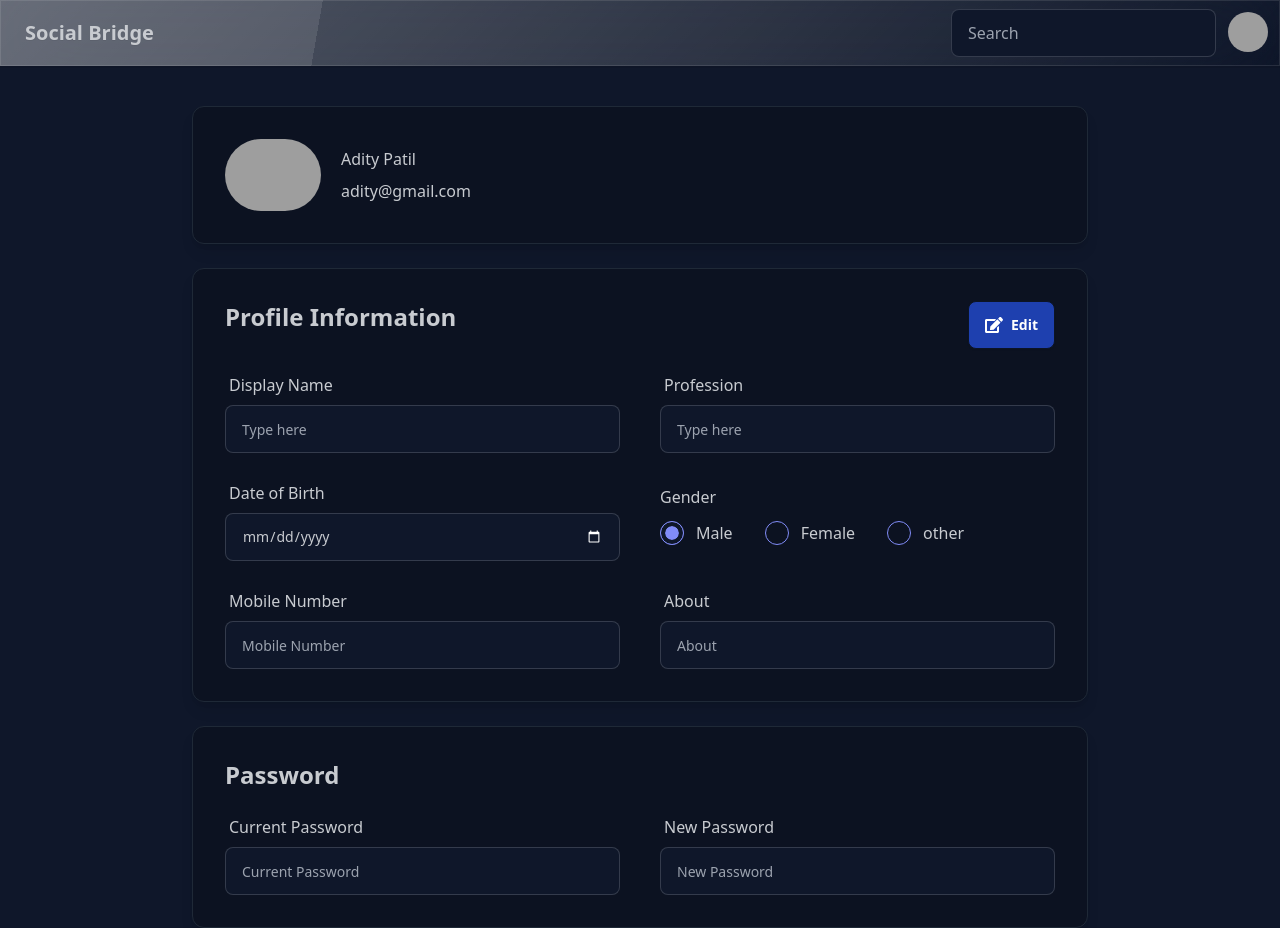
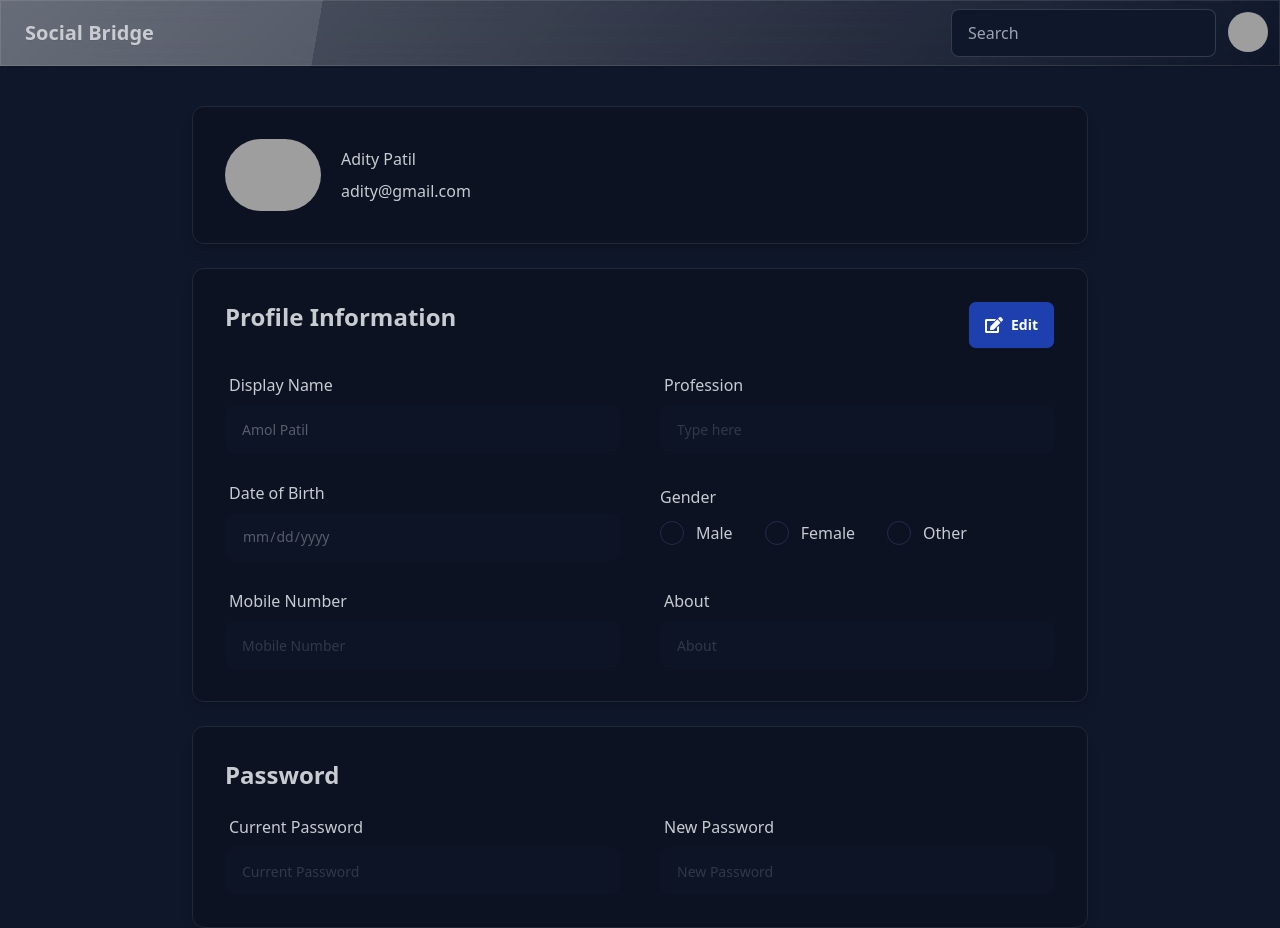
Before and after one commit to mangeshsali/Social_bridge_Frontend, a React (Vite) app: page /profile in a window 1280 px wide. Built offline with nearby package versions, Linux system fonts and the light colour scheme; grey boxes are pictures that could not be loaded.

Commit message:
Small Changes

```diff
--- a/src/Pages/Profile.jsx
+++ b/src/Pages/Profile.jsx
@@ -3,11 +3,12 @@ import { FaEdit, FaSave } from "react-icons/fa";
 
 const Profile = () => {
   const [isEdit, setIsEdit] = useState(true);
+
   return (
     <div className="w-full h-screen items-center py-10">
-      <div className=" container mx-auto max-w-4xl  flex flex-col gap-6">
-        {/* Picture  */}
-        <div className="flex gap-5 border  items-center rounded-xl shadow-lg p-8 bg-deep-navy border-gray-800">
+      <div className="container mx-auto max-w-4xl flex flex-col gap-6">
+        {/* Picture */}
+        <div className="flex gap-5 border items-center rounded-xl shadow-lg p-8 bg-deep-navy border-gray-800">
           <div>
             <img
               src="https://img.daisyui.com/images/stock/photo-1534528741775-53994a69daeb.webp"
@@ -21,47 +22,39 @@ const Profile = () => {
           </div>
         </div>
 
-        {/* Info  */}
-
+        {/* Info */}
         <div className="border rounded-xl shadow-lg p-8 bg-deep-navy border-gray-800">
           <div className="flex justify-between">
-            <h1 className=" text-2xl font-semibold ">Profile Information</h1>
-
-            <div>
-              {isEdit ? (
+            <h1 className="text-2xl font-semibold">Profile Information</h1>
             <button
               className="btn bg-blue-btn hover:bg-blue-btn-hover text-white"
-                  onClick={() => setIsEdit(false)}
+              onClick={() => setIsEdit(!isEdit)}
             >
+              {isEdit ? (
                 <FaEdit className="text-lg" />
-                  <span>Edit</span>
+              ) : (
+                <FaSave className="text-lg" />
+              )}
+              <span>{isEdit ? "Edit" : "Save"}</span>
             </button>
-              ) : (
-                <button
-                  className="btn bg-blue-btn hover:bg-blue-btn-hover text-white"
-                  onClick={() => setIsEdit(true)}
-                >
-                  <FaSave className="text-lg" />
-                  <span>Save</span>
-                </button>
-              )}
-            </div>
           </div>
 
-          <div className="grid grid-cols-2 gap-5 gap-x-10  mt-4 ">
+          <div className="grid grid-cols-2 gap-5 gap-x-10 mt-4">
             {/* Name */}
-            <label className="form-control ">
+            <label className="form-control">
               <div className="label">
                 <span className="label-text text-base">Display Name</span>
               </div>
               <input
                 type="text"
                 placeholder="Type here"
-                className="input input-bordered input-md w-full"
+                defaultValue="Amol Patil"
+                className="input input-md w-full input-bordered"
+                disabled={isEdit}
               />
             </label>
             {/* Profession */}
-            <label className="form-control w-full ">
+            <label className="form-control w-full">
               <div className="label">
                 <span className="label-text text-base">Profession</span>
               </div>
@@ -69,102 +62,90 @@ const Profile = () => {
                 type="text"
                 placeholder="Type here"
                 className="input input-bordered input-md w-full"
+                disabled={isEdit}
               />
             </label>
             {/* DOB */}
-            <label className="form-control w-full  ">
+            <label className="form-control w-full">
               <div className="label">
                 <span className="label-text text-base">Date of Birth</span>
               </div>
               <input
                 type="date"
-                placeholder="Type here"
-                className="input input-bordered input-md w-full "
+                className="input input-bordered input-md w-full"
+                disabled={isEdit}
               />
             </label>
-            {/* Radio */}
-            <div className=" ">
+            {/* Gender */}
+            <div>
               <h1 className="my-3">Gender</h1>
               <div className="flex gap-8">
-                <div className="flex  gap-3 items-center">
+                {["Male", "Female", "Other"].map((gender) => (
+                  <div key={gender} className="flex gap-3 items-center">
                     <input
                       type="radio"
-                    name="radio-3"
+                      name="gender"
                       className="radio radio-secondary"
-                    defaultChecked
+                      disabled={isEdit}
                     />
-                  <span>Male</span>
+                    <span>{gender}</span>
                   </div>
-                <div className="flex  gap-3 items-center">
-                  <input
-                    type="radio"
-                    name="radio-3"
-                    className="radio radio-secondary"
-                  />
-                  <span>Female</span>
-                </div>
-                <div className="flex  gap-3 items-center">
-                  <input
-                    type="radio"
-                    name="radio-3"
-                    className="radio radio-secondary"
-                  />
-                  <span>other</span>
+                ))}
               </div>
             </div>
-            </div>
-
             {/* Phone Number */}
-
-            <label className="form-control w-full ">
+            <label className="form-control w-full">
               <div className="label">
                 <span className="label-text text-base">Mobile Number</span>
               </div>
               <input
                 type="number"
-                placeholder="Mobile Number "
-                className="input input-bordered input-md w-full "
+                placeholder="Mobile Number"
+                className="input input-bordered input-md w-full"
+                disabled={isEdit}
               />
             </label>
             {/* About */}
-            <label className="form-control w-full ">
+            <label className="form-control w-full">
               <div className="label">
                 <span className="label-text text-base">About</span>
               </div>
               <input
                 type="text"
                 placeholder="About"
-                className="input input-bordered input-md w-full "
+                className="input input-bordered input-md w-full"
+                disabled={isEdit}
               />
             </label>
           </div>
         </div>
 
         {/* Password */}
-
-        <div className="border  rounded-xl shadow-lg p-8 bg-deep-navy border-gray-800">
+        <div className="border rounded-xl shadow-lg p-8 bg-deep-navy border-gray-800">
+          <h1 className="text-2xl font-semibold">Password</h1>
+          <div className="flex gap-x-10 mt-4">
             {/* Current Password */}
-          <h1 className=" text-2xl font-semibold ">Password</h1>
-          <div className="flex gap-x-10 mt-4">
-            <label className="form-control w-full ">
+            <label className="form-control w-full">
               <div className="label">
                 <span className="label-text text-base">Current Password</span>
               </div>
               <input
-                type="text"
+                type="password"
                 placeholder="Current Password"
-                className="input input-bordered input-md w-full "
+                className="input input-bordered input-md w-full"
+                disabled={isEdit}
               />
             </label>
             {/* New Password */}
-            <label className="form-control w-full ">
+            <label className="form-control w-full">
               <div className="label">
                 <span className="label-text text-base">New Password</span>
               </div>
               <input
-                type="text"
+                type="password"
                 placeholder="New Password"
                 className="input input-bordered input-md w-full"
+                disabled={isEdit}
               />
             </label>
           </div>
```
Lines whose indentation alone changed are shown as unchanged.
